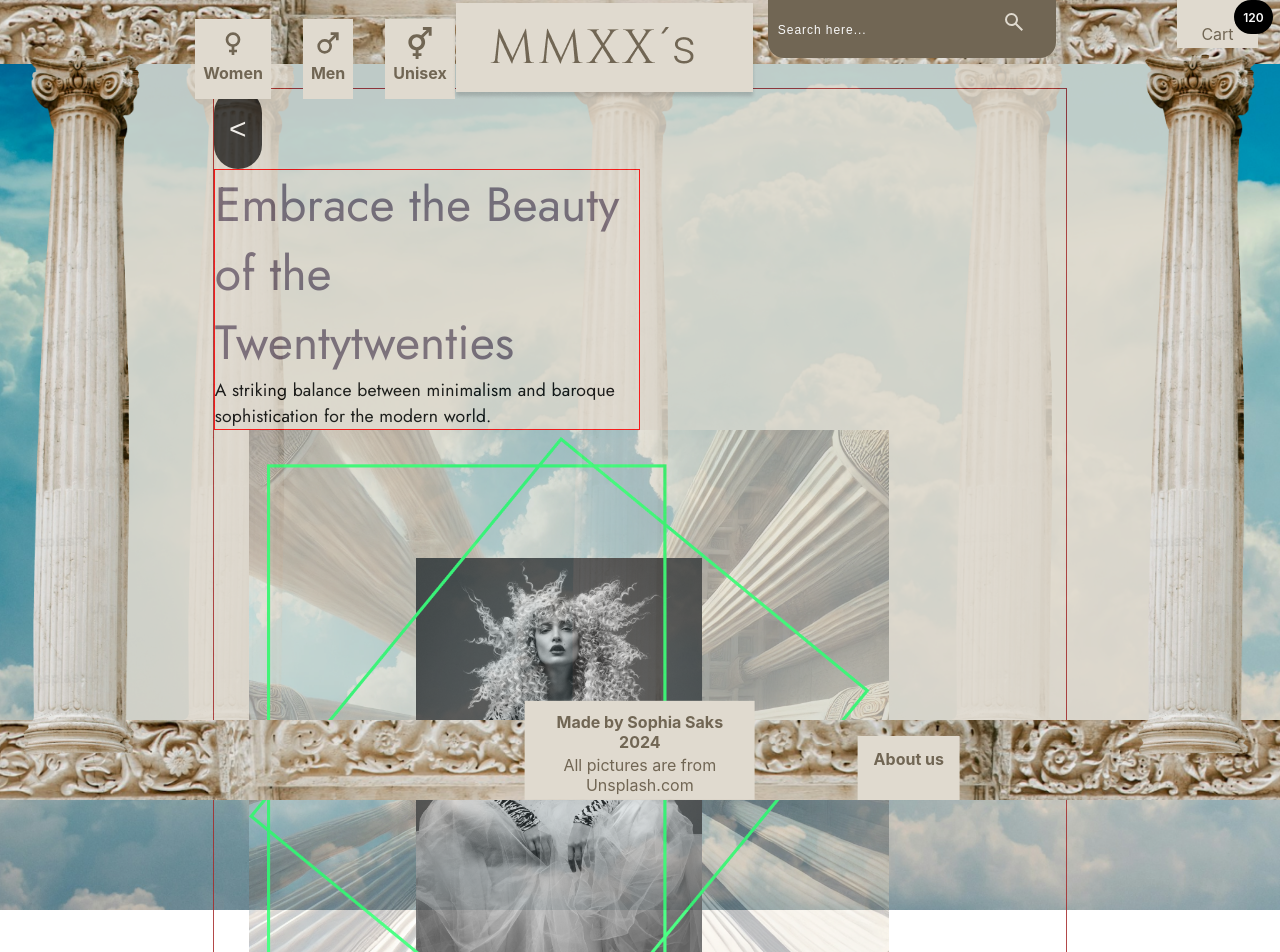
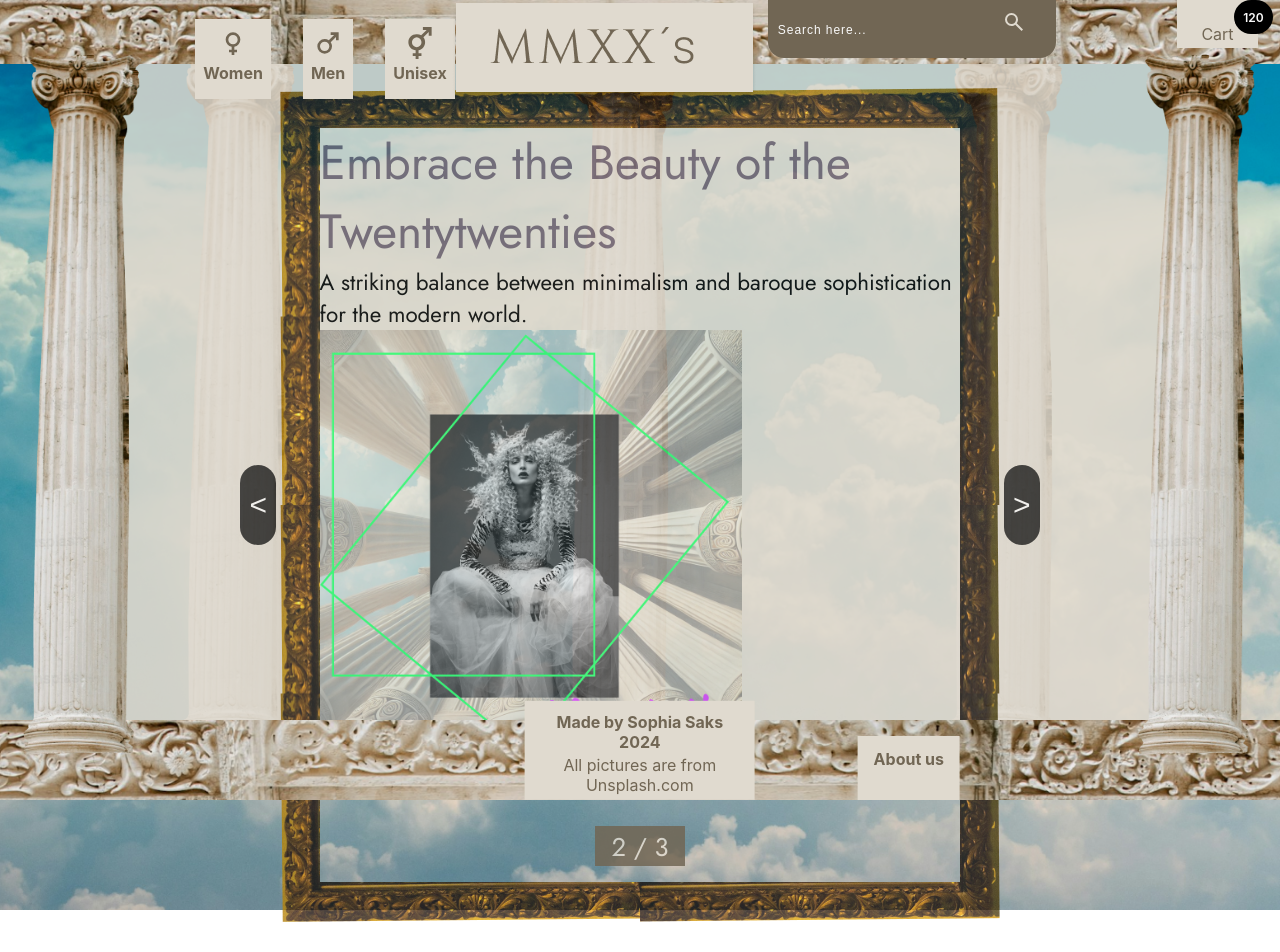
Before and after one commit to SophiaSaks/clothing-store, a React (Create React App) app in the folder clothing-store-frontend/: page / in a window 1280 px wide. Shown: the top 952 px of the page. After the commit the page ends 922 px from the top, so only its background shows below. Built offline with nearby package versions, Linux system fonts and the light colour scheme.

Commit message:
styling frontpage

```diff
--- a/clothing-store-frontend/src/primaryContent/StartPrimary.css
+++ b/clothing-store-frontend/src/primaryContent/StartPrimary.css
@@ -1,15 +1,31 @@
-.carouselWrapper {
 
-    display: grid;
-    grid-template-columns: 10% 10% 60% 10% 10%;
-    grid-template-rows: 80% 20%;
-    max-width: 1200px;
-    max-height: 200px;
-    overflow: hidden;
+.carouselSlide {
+    font-family: "Jost", serif;
+    width: 100vh;
+    display: flex;
+    flex-direction: row;
+    gap: 0.2rem;
+}
+
+.innerDiv {
+    display: flex;
+
+    flex-direction: column;
     border: 40px solid transparent;
     border-image: url('.././assets/_/_/frame.png') 80 round;
-    border-image-outset: 10px;
 
+}
+.carouselBtn {
+    align-self: center;
+    background: #000;
+    color: #fff;
+    border: none;
+    cursor: pointer;
+    font-size: 30px;
+    width: 3rem;
+    height: 5rem;
+    border-radius: 26px;
+    opacity: 0.8;
 }
 
 .carouselTextTitle {
@@ -22,49 +38,28 @@
 
 .carouselTextSpan {
 
- font-size: 1.1rem;
+ font-size: 1.4rem;
  text-align: left;
 
 }
 
-.carouselSlide {
 
-    border: 1px solid brown;
-    font-family: "Jost", serif;
+.carouselImg {
+    grid-column: end;
+    grid-row: end;
+    max-width: 80vh;
+    max-height: 60vh;
 
 }
 
-.carouselImg {
-
-    max-width: 80vh;
-
-}
-
-.carouselSlideText {
-
-    height: 120%;
-    justify-content: center;
-    border: 1px solid red;
-    width: 50%;
-    letter-spacing: 0.2px;
-    color: #000;
-}
-
 .carouselCurrent {
-    font-size: 1rem;
+    align-self: center;
+    justify-self: center;
+    margin: 1rem;
+    height:40px;
+    width: 90px;
+    padding: 0.2rem;
+    font-size: 1.6rem;
     background-color: #716654;
     color: #E0DACF;
 }
-
-.carouselBtn {
-
-    background: #000;
-    color: #fff;
-    border: none;
-    cursor: pointer;
-    font-size: 30px;
-    width: 3rem;
-    height: 5rem;
-    border-radius: 26px;
-    opacity: 0.8;
-}
--- a/clothing-store-frontend/src/primaryContent/StartPrimary.jsx
+++ b/clothing-store-frontend/src/primaryContent/StartPrimary.jsx
@@ -39,15 +39,17 @@ function StartPrimary() {
                 &lt;
             </button>
 
-            <div className="carouselSlideText">
+            <div className="innerDiv">
+
                 <h2 className="carouselTextTitle">{images[currentIndex].title}</h2>
                 <span class="carouselTextSpan">{images[currentIndex].content}</span>
+                <div className="carouselImg">
+                    <img src={images[currentIndex].src} alt={images[currentIndex].alt} />
+                </div>
+
+                <span className="carouselCurrent"> {currentIndex + 1} /  {images.length.toString()}</span>
+
             </div>
-
-            <span className="carouselCurrent"> {currentIndex + 1} /  {images.length.toString()}</span>
-
-            <img className="carouselImg" src={images[currentIndex].src} alt={images[currentIndex].alt} />
-
             <button className="carouselBtn next" onClick={goToNext}>
                 &gt;
             </button>
```
